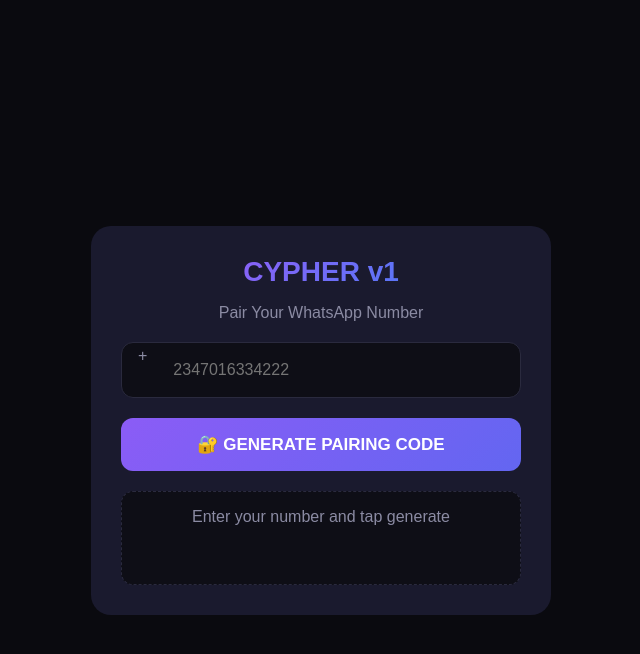
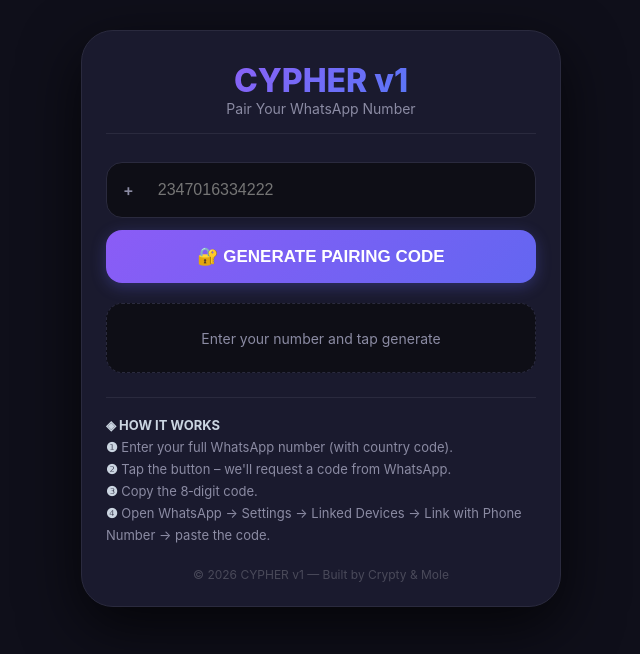
Before and after one commit to itsonlycrypty/Cypher-whatsapp-bot, a website: page public/index.html in a window 1280 px wide. Shown: the whole page, without its empty margins (319-959 px from the left). Drawn offline with Linux system fonts and the light colour scheme.

Commit message:
Refactor index.html for improved layout and functionality
Updated HTML structure, styles, and JavaScript functionality for generating a WhatsApp pairing code.

```diff
--- a/public/index.html
+++ b/public/index.html
@@ -2,36 +2,172 @@
 <html lang="en">
 <head>
     <meta charset="UTF-8" />
-    <meta name="viewport" content="width=device-width, initial-scale=1.0" />
+    <meta name="viewport" content="width=device-width, initial-scale=1.0, maximum-scale=1.0, user-scalable=no" />
     <title>CYPHER · Pair</title>
     <style>
-        body { font-family: Arial, sans-serif; background: #0a0a0f; color: #fff; display: flex; justify-content: center; align-items: center; min-height: 100vh; margin: 0; padding: 20px; }
-        .container { background: #1a1a2e; padding: 30px; border-radius: 20px; max-width: 400px; width: 100%; text-align: center; }
-        .logo { font-size: 28px; font-weight: bold; background: linear-gradient(135deg, #a855f7, #3b82f6); -webkit-background-clip: text; -webkit-text-fill-color: transparent; }
-        .input-group { display: flex; background: #0e0e16; border-radius: 12px; padding: 4px; margin: 20px 0; border: 1px solid #2a2a3e; }
-        .input-group span { padding: 0 12px; color: #8b8ba3; }
-        .input-group input { background: transparent; border: none; padding: 14px; width: 100%; color: #fff; font-size: 16px; outline: none; }
-        .btn { width: 100%; padding: 16px; background: linear-gradient(135deg, #8b5cf6, #6366f1); border: none; border-radius: 12px; color: #fff; font-weight: bold; font-size: 17px; cursor: pointer; }
+        * { margin: 0; padding: 0; box-sizing: border-box; }
+        body {
+            font-family: -apple-system, BlinkMacSystemFont, 'Segoe UI', Roboto, sans-serif;
+            background: #0f0f1a;
+            min-height: 100vh;
+            display: flex;
+            justify-content: center;
+            align-items: flex-start;
+            padding: 30px 20px;
+            color: #e0e0e0;
+        }
+        .container {
+            max-width: 480px;
+            width: 100%;
+            background: #1a1a2e;
+            border-radius: 32px;
+            padding: 30px 24px 24px;
+            box-shadow: 0 20px 60px rgba(0,0,0,0.7);
+            border: 1px solid #2a2a3e;
+        }
+        .logo {
+            font-size: 32px;
+            font-weight: 800;
+            background: linear-gradient(135deg, #a855f7, #3b82f6);
+            -webkit-background-clip: text;
+            -webkit-text-fill-color: transparent;
+            text-align: center;
+        }
+        .sub {
+            text-align: center;
+            font-size: 14px;
+            color: #8b8ba3;
+            margin-bottom: 28px;
+            border-bottom: 1px solid #2a2a3e;
+            padding-bottom: 16px;
+        }
+        .input-group {
+            display: flex;
+            align-items: center;
+            background: #0e0e16;
+            border-radius: 16px;
+            border: 1px solid #2a2a3e;
+            padding: 4px;
+            margin: 16px 0 12px;
+        }
+        .input-group:focus-within {
+            border-color: #8b5cf6;
+            box-shadow: 0 0 0 3px rgba(139,92,246,0.15);
+        }
+        .input-group span { padding: 0 12px; color: #8b8ba3; font-weight: 600; }
+        .input-group input {
+            background: transparent;
+            border: none;
+            padding: 14px 12px;
+            font-size: 16px;
+            color: #fff;
+            width: 100%;
+            outline: none;
+        }
+        .btn {
+            width: 100%;
+            padding: 16px;
+            background: linear-gradient(135deg, #8b5cf6, #6366f1);
+            border: none;
+            border-radius: 16px;
+            font-weight: 700;
+            font-size: 17px;
+            color: #fff;
+            cursor: pointer;
+            transition: all 0.2s;
+            box-shadow: 0 4px 15px rgba(99,102,241,0.3);
+        }
+        .btn:active { transform: scale(0.97); opacity: 0.85; }
         .btn:disabled { opacity: 0.5; cursor: not-allowed; }
-        #result { margin-top: 20px; padding: 16px; background: #0e0e16; border-radius: 12px; min-height: 60px; border: 1px dashed #2a2a3e; }
-        .code { font-size: 36px; font-weight: bold; color: #fbbf24; letter-spacing: 4px; }
-        .error { color: #f87171; }
-        .info { color: #8b8ba3; }
-        .spinner { border: 3px solid #2a2a3e; border-top: 3px solid #8b5cf6; border-radius: 50%; width: 28px; height: 28px; animation: spin 0.8s linear infinite; margin: 0 auto; }
+        #result {
+            margin-top: 20px;
+            padding: 16px;
+            border-radius: 16px;
+            background: #0e0e16;
+            min-height: 70px;
+            display: flex;
+            flex-direction: column;
+            justify-content: center;
+            align-items: center;
+            border: 1px dashed #2a2a3e;
+            text-align: center;
+            position: relative;
+        }
+        .code-display {
+            font-size: 42px;
+            font-weight: 800;
+            letter-spacing: 6px;
+            background: linear-gradient(135deg, #fbbf24, #f59e0b);
+            -webkit-background-clip: text;
+            -webkit-text-fill-color: transparent;
+            font-family: 'Courier New', monospace;
+        }
+        .copy-btn {
+            margin-top: 8px;
+            padding: 6px 18px;
+            background: #2a2a3e;
+            border: none;
+            border-radius: 30px;
+            color: #cbd5e1;
+            font-size: 12px;
+            cursor: pointer;
+            transition: 0.2s;
+        }
+        .copy-btn:active { background: #3a3a4e; }
+        .copy-btn.copied { background: #4ade80; color: #000; }
+        .error-text { color: #f87171; font-size: 14px; }
+        .info-text { color: #8b8ba3; font-size: 14px; }
+        .steps {
+            margin: 24px 0 0;
+            font-size: 13px;
+            color: #8b8ba3;
+            border-top: 1px solid #2a2a3e;
+            padding-top: 16px;
+            line-height: 1.7;
+        }
+        .steps strong { color: #cbd5e1; }
+        .spinner {
+            width: 28px;
+            height: 28px;
+            border: 3px solid #2a2a3e;
+            border-top: 3px solid #8b5cf6;
+            border-radius: 50%;
+            animation: spin 0.8s linear infinite;
+            margin: 0 auto;
+        }
         @keyframes spin { to { transform: rotate(360deg); } }
+        .footer {
+            margin-top: 20px;
+            text-align: center;
+            font-size: 12px;
+            color: #4a4a5a;
+        }
     </style>
 </head>
 <body>
 <div class="container">
     <div class="logo">CYPHER v1</div>
-        <p style="color: #8b8ba3; margin-bottom: 20px;">Pair Your WhatsApp Number</p>
+    <div class="sub">Pair Your WhatsApp Number</div>
+
     <div class="input-group">
         <span>+</span>
         <input type="tel" id="phone" placeholder="2347016334222" />
     </div>
+
     <button class="btn" id="getCodeBtn">🔐 GENERATE PAIRING CODE</button>
-        <div id="result"><span class="info">Enter your number and tap generate</span></div>
+
+    <div id="result"><span class="info-text">Enter your number and tap generate</span></div>
+
+    <div class="steps">
+        <strong>◈ HOW IT WORKS</strong><br />
+        <strong>❶</strong> Enter your full WhatsApp number (with country code).<br />
+        <strong>❷</strong> Tap the button – we'll request a code from WhatsApp.<br />
+        <strong>❸</strong> Copy the 8‑digit code.<br />
+        <strong>❹</strong> Open WhatsApp → Settings → Linked Devices → Link with Phone Number → paste the code.
     </div>
+    <div class="footer">© 2026 CYPHER v1 — Built by Crypty &amp; Mole</div>
+</div>
+
 <script>
     const btn = document.getElementById('getCodeBtn');
     const phoneInput = document.getElementById('phone');
@@ -40,7 +176,7 @@
     btn.addEventListener('click', async () => {
         const phone = phoneInput.value.replace(/\D/g, '');
         if (!phone || phone.length < 10) {
-                resultDiv.innerHTML = `<span class="error">❌ Please enter a valid full number.</span>`;
+            resultDiv.innerHTML = `<span class="error-text">✖ Please enter a valid full number.</span>`;
             return;
         }
 
@@ -54,15 +190,37 @@
 
             if (data.success) {
                 resultDiv.innerHTML = `
-                        <span style="color: #8b8ba3;">✅ Your 8‑digit code:</span>
-                        <div class="code">${data.code}</div>
-                        <span style="font-size:12px; color:#6b6b83;">Enter in WhatsApp → Linked Devices</span>
+                    <span style="color:#8b8ba3;">✔ Your 8‑digit code:</span>
+                    <div class="code-display" id="pairCode">${data.code}</div>
+                    <button class="copy-btn" id="copyBtn">📋 Copy Code</button>
+                    <span style="font-size:12px; color:#6b6b83; margin-top:6px;">Enter in WhatsApp → Linked Devices</span>
                 `;
+                // Copy functionality
+                document.getElementById('copyBtn').addEventListener('click', () => {
+                    const code = document.getElementById('pairCode').textContent;
+                    navigator.clipboard.writeText(code).then(() => {
+                        const btn = document.getElementById('copyBtn');
+                        btn.textContent = '✔ Copied!';
+                        btn.classList.add('copied');
+                        setTimeout(() => { btn.textContent = '📋 Copy Code'; btn.classList.remove('copied'); }, 2000);
+                    }).catch(() => {
+                        // Fallback: select and copy
+                        const range = document.createRange();
+                        range.selectNode(document.getElementById('pairCode'));
+                        window.getSelection().removeAllRanges();
+                        window.getSelection().addRange(range);
+                        document.execCommand('copy');
+                        const btn = document.getElementById('copyBtn');
+                        btn.textContent = '✔ Copied!';
+                        btn.classList.add('copied');
+                        setTimeout(() => { btn.textContent = '📋 Copy Code'; btn.classList.remove('copied'); }, 2000);
+                    });
+                });
             } else {
-                    resultDiv.innerHTML = `<span class="error">❌ ${data.error || 'Unknown error'}</span>`;
+                resultDiv.innerHTML = `<span class="error-text">✖ ${data.error || 'Unknown error'}</span>`;
             }
         } catch (err) {
-                resultDiv.innerHTML = `<span class="error">❌ ${err.message}</span>`;
+            resultDiv.innerHTML = `<span class="error-text">✖ ${err.message}</span>`;
         } finally {
             btn.disabled = false;
             btn.textContent = '🔐 GENERATE PAIRING CODE';
```
Lines whose indentation alone changed are shown as unchanged.
